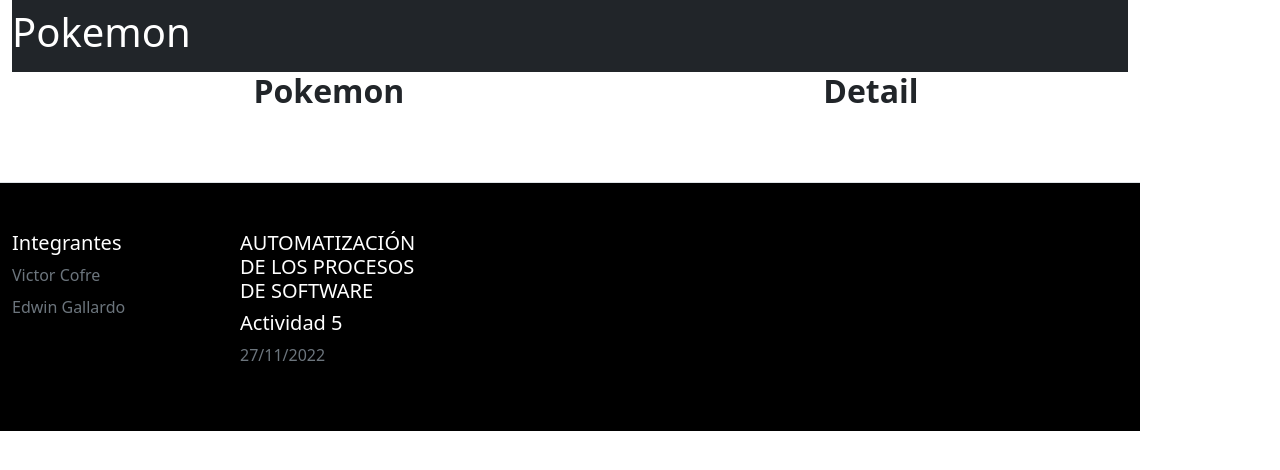
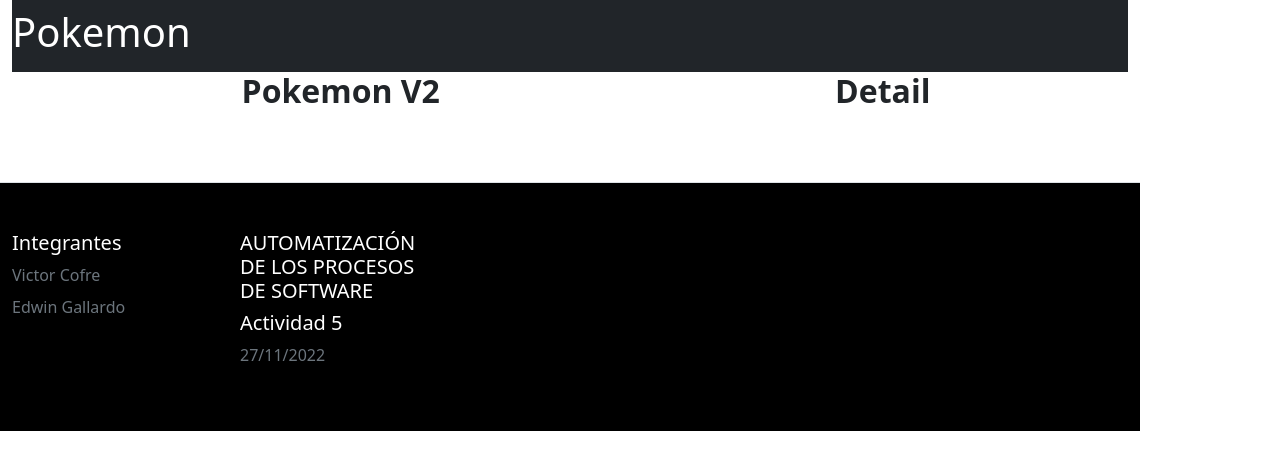
Before and after one commit to vvadp/actividad5cg, a plain HTML site: page activiedad5cg/index.html in a window 1280 px wide. Drawn offline with nearby package versions, Linux system fonts and the light colour scheme; no server answers.

Commit message:
Commit 5

```diff
--- a/activiedad5cg/index.html
+++ b/activiedad5cg/index.html
@@ -4,7 +4,7 @@
   <meta charset="UTF-8">
   <meta http-equiv="X-UA-Compatible" content="IE=edge">
   <meta name="viewport" content="width=device-width, initial-scale=1.0">
-  <title>Let's hunt my pokemon</title>
+  <title>Pokemons</title>
   <link href="https://cdn.jsdelivr.net/npm/bootstrap@5.2.2/dist/css/bootstrap.min.css" rel="stylesheet" integrity="sha384-Zenh87qX5JnK2Jl0vWa8Ck2rdkQ2Bzep5IDxbcnCeuOxjzrPF/et3URy9Bv1WTRi" crossorigin="anonymous">
 </head>
   <style>
@@ -22,7 +22,7 @@
   <div class="columns">
 
     <ul id="pokemons">
-      <h2><b>Pokemon</h2></b></h2>
+      <h2><b>Pokemon V2</h2></b></h2>
     </ul>
 
     <div id="detail">
```
